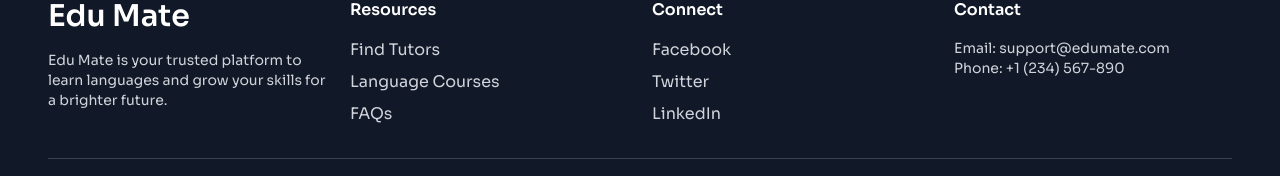
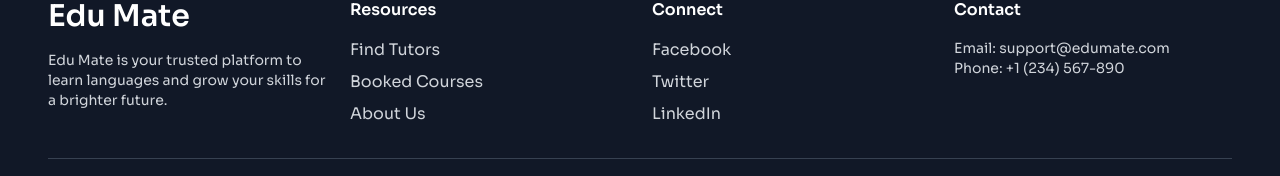
Before and after one commit to juwel-r/assignment-11-polish, a React (Vite) app: page /login in a window 1280 px wide. Shown: the part 754-930 px from the top of the page. Built offline with nearby package versions, Linux system fonts and the light colour scheme; no server answers.

Commit message:
btn style updated

```diff
--- a/src/Pages/ComingSoon.jsx
+++ b/src/Pages/ComingSoon.jsx
@@ -2,16 +2,16 @@ import React from "react";
 
 const ComingSoon = () => {
   return (
-    <div className="flex justify-center items-center min-h-screen bg-gray-100 dark:bg-gray-800 text-center">
-      <div className="p-8 bg-white dark:bg-gray-700 rounded-lg shadow-lg">
-        <h1 className="text-4xl font-bold text-gray-800 dark:text-white mb-4">
+    <div className="flex justify-center items-center min-h-screen ">
+      <div className="p-8 rounded-lg shadow-lg">
+        <h1 className="text-4xl font-bold text-primary  mb-4">
           This Page is Coming Soon!
         </h1>
-        <p className="text-lg text-gray-600 dark:text-gray-200 mb-6">
+        <p className="text-lg text-gray-600  mb-6">
           We’re working hard to get this page ready. Stay tuned!
         </p>
         <div className="mt-6">
-          <p className="text-sm text-gray-500 dark:text-gray-400">
+          <p className="text-sm text-gray-500 ">
             Thank you for your patience.
           </p>
         </div>
--- a/src/Pages/MyBookedTutorials.jsx
+++ b/src/Pages/MyBookedTutorials.jsx
@@ -55,18 +55,7 @@ const MyBookedTutorials = () => {
       });
   };
 
-  // if (bookedTutorials.length < 1 ) {
-  //   return (
-  // <div className="" >
-  //   <h1 className="text-center font-bold text-3xl pt-10 text-primary">
-  //     You haven't Booked Any Session
-  //   </h1>
-  //   <p className="text-center my-4">
-  //     If you not booked any session please select your tutor and book any session.{" "}
-  //   </p>
-  // </div>
-  //   );
-  // }
+
 
   return (
     <div className="container mx-auto px-6 py-6">
@@ -104,7 +93,7 @@ const MyBookedTutorials = () => {
               animate={{ opacity: 1 }}
               transition={{ delay: index * 0.2 }}
               key={tutorial._id}
-              className={` border-gray-100 rounded-2xl overflow-hidden transform transition-all duration-300 ${
+              className={` border-gray-100 rounded-lg overflow-hidden transform transition-all duration-300 ${
                 tutorial.tutorName
                   ? "shadow-sm border hover:rotate-[0.5deg] hover:scale-[1.001] hover:shadow-xl "
                   : "opacity-40 bg-gray-50"
--- a/src/Pages/MyTutorials.jsx
+++ b/src/Pages/MyTutorials.jsx
@@ -147,7 +147,7 @@ const MyTutorials = () => {
           {myTutorials.map((tutorial) => (
             <div
               key={tutorial._id}
-              className="relative shadow-xl rounded-xl transform hover:-rotate-[0.2deg] hover:bg-white hover:scale-[1.01] transition-all duration-300 flex flex-col justify-between"
+              className="relative shadow-xl rounded-lg transform hover:-rotate-[0.2deg] hover:bg-white hover:scale-[1.01] transition-all duration-300 flex flex-col justify-between"
               style={{ perspective: "1000px" }}
             >
               {/* Image Section */}
--- a/src/components/Footer.jsx
+++ b/src/components/Footer.jsx
@@ -1,4 +1,5 @@
 import React from "react";
+import { Link } from "react-router-dom";
 
 const Footer = () => {
   return (
@@ -19,28 +20,28 @@ const Footer = () => {
             <h3 className="text-white font-semibold mb-4">Resources</h3>
             <ul className="space-y-2">
               <li>
-                <a
-                  href="/tutors"
+                <Link
+                  to="/find-tutors"
                   className="hover:text-primary transition duration-300"
                 >
                   Find Tutors
+                </Link>
+              </li>
+              <li>
+                <a
+                  href="/my-booked-tutorials"
+                  className="hover:text-primary transition duration-300"
+                >
+                  Booked Courses
                 </a>
               </li>
               <li>
-                <a
-                  href="/courses"
+                <Link
+                  to="/about-us"
                   className="hover:text-primary transition duration-300"
                 >
-                  Language Courses
-                </a>
-              </li>
-              <li>
-                <a
-                  href="/faq"
-                  className="hover:text-primary transition duration-300"
-                >
-                  FAQs
-                </a>
+                  About Us
+                </Link>
               </li>
             </ul>
           </div>
--- a/src/components/InspireStories.jsx
+++ b/src/components/InspireStories.jsx
@@ -83,7 +83,7 @@ const InspireStories = () => {
       {/* Call to Action */}
       <div className="text-center mt-12">
         <Bounce direction="">
-          <Link to={"coming-soon"} className="px-6 py-3 text-white bg-blue-600 hover:bg-blue-700 rounded-lg shadow-md transition-all duration-300">
+          <Link to={"coming-soon"} className="md:px-6 px-4 py-3 bg-gradient-to-r from-blue-500 to-cyan-500 text-white rounded-full shadow-lg hover:from-transparent hover:to-transparent hover:border-2 hover:text-primary border-primary  transform transition-all duration-300">
             Start Your Journey Today
           </Link >
         </Bounce>
--- a/src/components/LanguageCategories.jsx
+++ b/src/components/LanguageCategories.jsx
@@ -60,7 +60,7 @@ const LanguageCategories = () => {
             <Link
               to={`/find-tutors/${category._id.replace(" ", "-")}`}
               key={category.id}
-              className="flex justify-between items-center hover:bg-white p-5 border border-gray-200 shadow-lg hover:shadow-xl transition-all duration-300 transform hover:scale-[1.001] rounded-xl"
+              className="flex justify-between items-center hover:bg-white p-5 border border-gray-200 shadow-lg hover:shadow-xl transition-all duration-300 transform hover:scale-[1.001] rounded-lg"
             >
               <div className="flex items-center gap-6">
                 <span className="text-4xl text-blue-500 bg-blue-100 p-3 rounded-full shadow-md">
```
